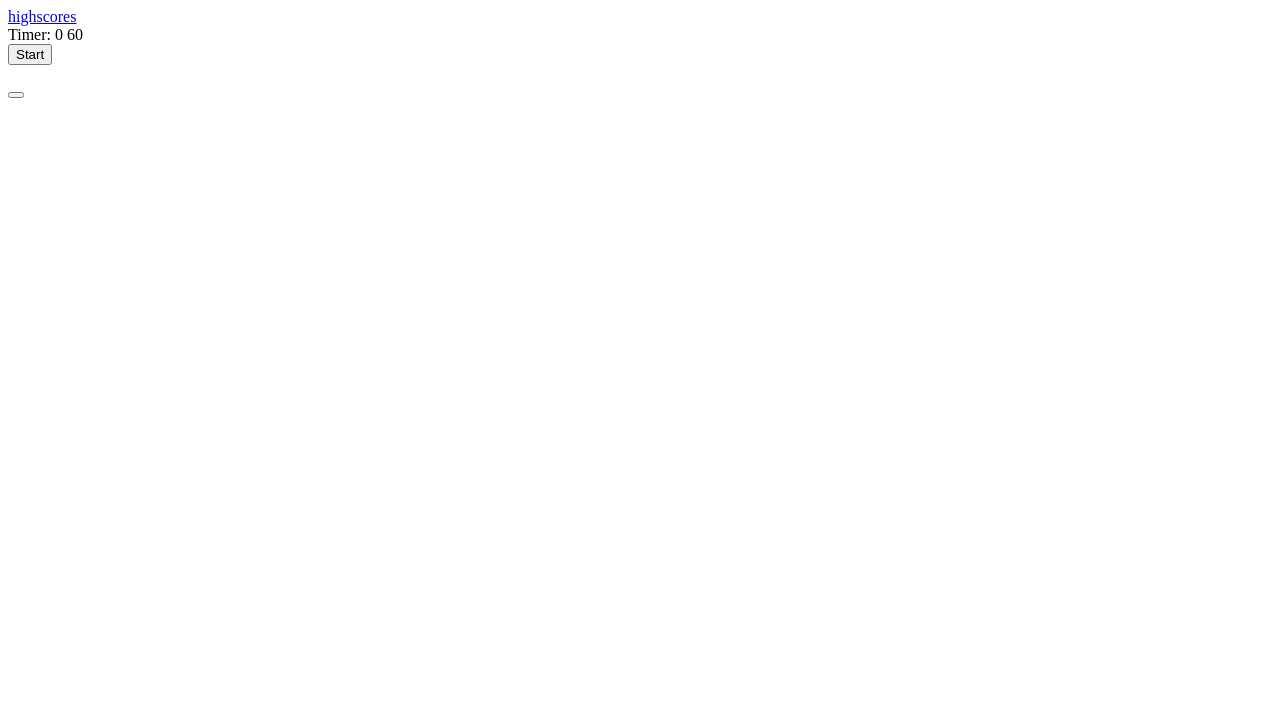
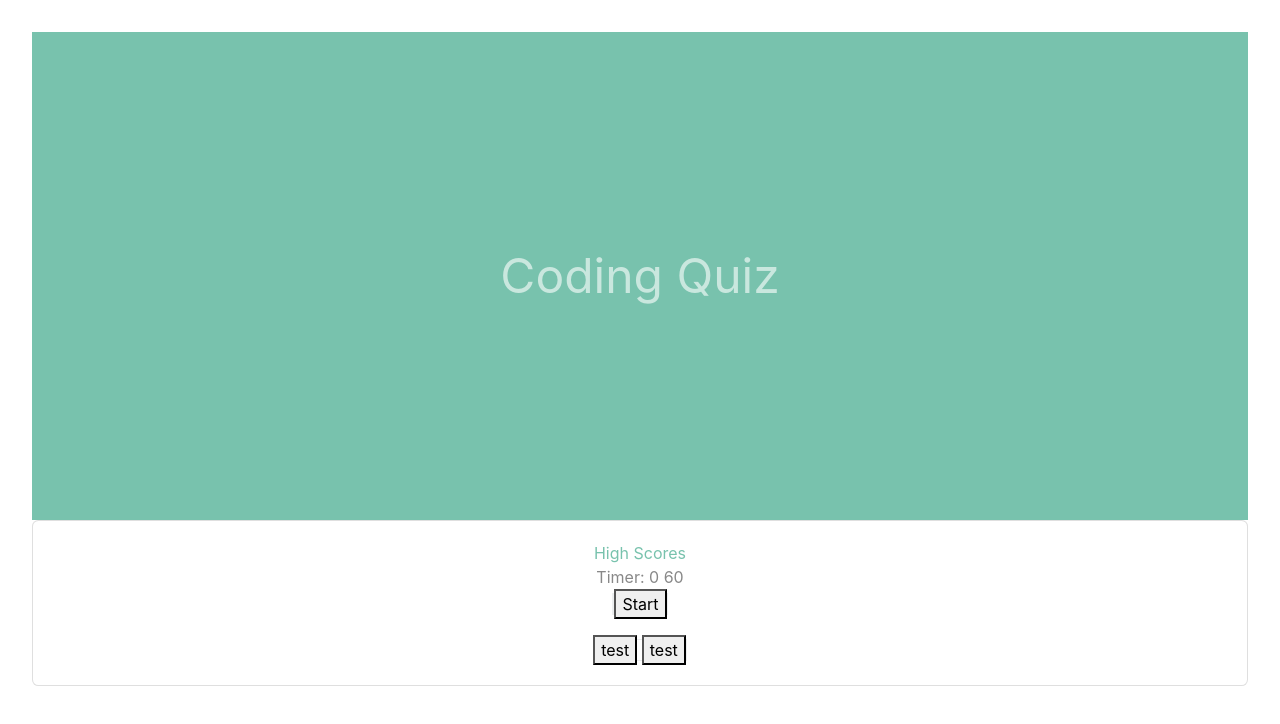
Before and after one commit to KristyKeller/CodingQuiz, a plain HTML site: page index.html in a window 1280 px wide. Drawn offline with nearby package versions, Linux system fonts and the light colour scheme.

Commit message:
formating and design added

```diff
--- a/index.html
+++ b/index.html
@@ -1,17 +1,30 @@
 <!DOCTYPE html>
 <html lang="en">
+
 <head>
+    <link rel="stylesheet" href="style.css" type="text/css">
+    <link rel="stylesheet" href="https://bootswatch.com/4/minty/bootstrap.min.css" type="text/css">
     <meta charset="UTF-8">
-    <meta name="viewport" content="width=<device-width>, initial-scale=1.0">
-    <title>Document</title>
+    <meta name="viewport" content="width=device-width, initial-scale=1.0">
+    <title>Coding Quiz</title>
 </head>
+
 <body>
-    <a href="highscores.html">highscores</a>
+    <header class="expand-lg navbar-dark bg-primary">
+        <span class="navbar-text">Coding Quiz</header></span>
+    </span>
+ <center><div class="card">
+    <div class="card-body"><a href="highscores.html">High Scores</a>
     <div class="hidden">Timer: 0 <span id="timer">60</span></div>
-    <button id="start">Start</button>
-    <p id="question Title"></p>
-<button id="answer1"></button>
+    <span class="border"></span> <button id="start">Start</button>
+    <span class="border"> <p id="question Title"></p>
+   <button id="answer1">test</button>
+    <button id="answer2">test</button></center>
 </body>
 </div>
+</div>
+</div>
+<script src="./index.js"></script>
 </body>
+
 </html>
--- a/style.css
+++ b/style.css
@@ -0,0 +1,30 @@
+body {
+    margin: 90px;
+    height: 50;
+    padding: 60px;
+}
+
+body {
+    font-family: sans-serif;
+    background-color: #f9fbfd;
+}
+
+.navbar-text {
+    padding: justify;
+    text-align: center;
+    margin: center;
+}
+
+header {
+    text-align: center;
+    padding: 20px;
+    padding-top: 200px;
+    padding-bottom: 200px;
+    font-size: 300%;
+}
+
+body {
+    padding: 2rem;
+    font-family: 'Just Another Hand', cursive;
+    background: #f3f3f3;
+}
```
Also changed, not shown: highscores.html (+14 -0 lines), quiz.html (deleted), quiz.js (deleted).
